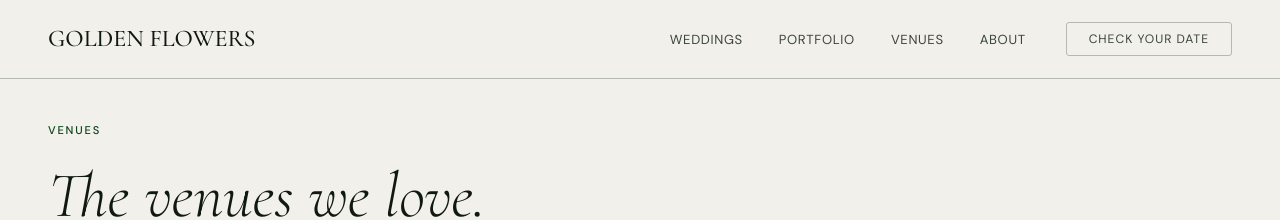
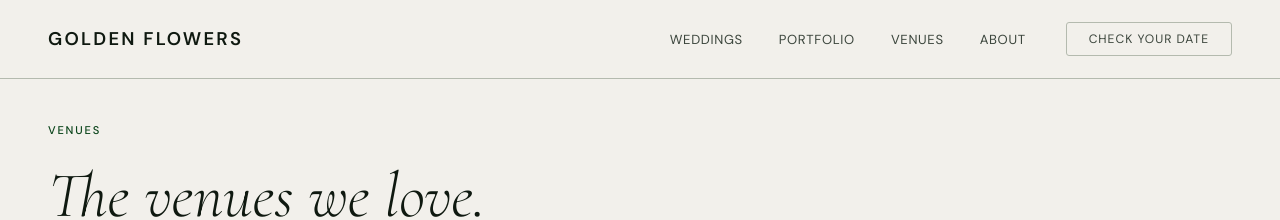
Before and after one commit to jshplhm/goldenflowers, a Jekyll site: the page built from venues/index.md, in a window 1280 px wide. Shown: the top 220 px of the page. Built offline with Jekyll 4.4.1, drawn with Linux system fonts in a browser that asks for light colours.

Commit message:
Nav: revert logo to original DM Sans bold + tracking
Logo back to its original look (DM Sans, weight 600, .12em). Alignment fix and
DM Sans links retained. cache-bust v=45 -> v=46

Co-Authored-By: Claude Opus 4.8 <noreply@anthropic.com>

```diff
--- a/_layouts/default.html
+++ b/_layouts/default.html
@@ -13,7 +13,7 @@
   <link rel="preconnect" href="https://fonts.googleapis.com">
   <link rel="preconnect" href="https://fonts.gstatic.com" crossorigin="">
   <link href="https://fonts.googleapis.com/css2?family=Cormorant+Garamond:ital,wght@0,300;0,400;0,500;1,300;1,400;1,600&family=DM+Sans:opsz,wght@9..40,300;9..40,400;9..40,500;9..40,600;9..40,700&display=swap" rel="stylesheet">
-  <link rel="stylesheet" href="{{ site.baseurl }}/assets/css/style.css?v=45">
+  <link rel="stylesheet" href="{{ site.baseurl }}/assets/css/style.css?v=46">
 
   {% seo title=false %}
 
--- a/assets/css/style.css
+++ b/assets/css/style.css
@@ -134,13 +134,13 @@ summary:focus-visible, [tabindex]:focus-visible {
 /* Push page content below fixed nav */
 body { padding-top: var(--nav-h); }
 .nav-logo {
-  font-family: var(--f-d); font-size: .95rem;
-  letter-spacing: normal; text-transform: uppercase;
+  font-family: var(--f-b); font-size: .78rem;
+  letter-spacing: .2em; text-transform: uppercase;
   color: var(--fg); font-weight: 500;
 }
 /* Desktop: logo matches the menu (uppercase sans) but larger and bold */
 @media (min-width: 1025px) {
-  .nav-logo { font-family: var(--f-d); font-style: normal; font-weight: 500; font-size: 1.5rem; letter-spacing: normal; text-transform: uppercase; line-height: 1; }
+  .nav-logo { font-family: var(--f-b); font-style: normal; font-weight: 600; font-size: 1.15rem; letter-spacing: .12em; text-transform: uppercase; line-height: 1; }
 }
 .nav-menu { display: none; }
 .nav-links { display: flex; gap: 36px; }
```
